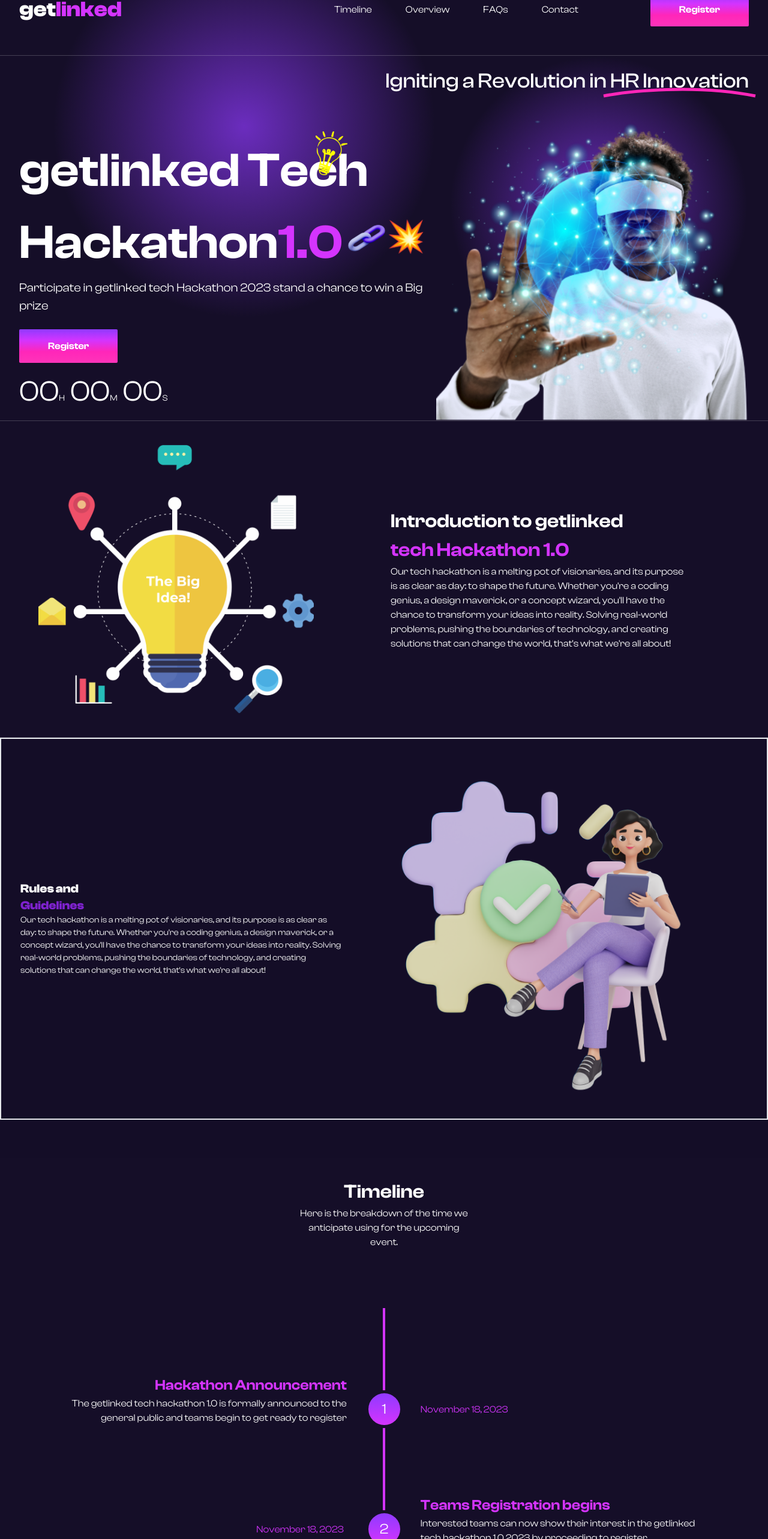
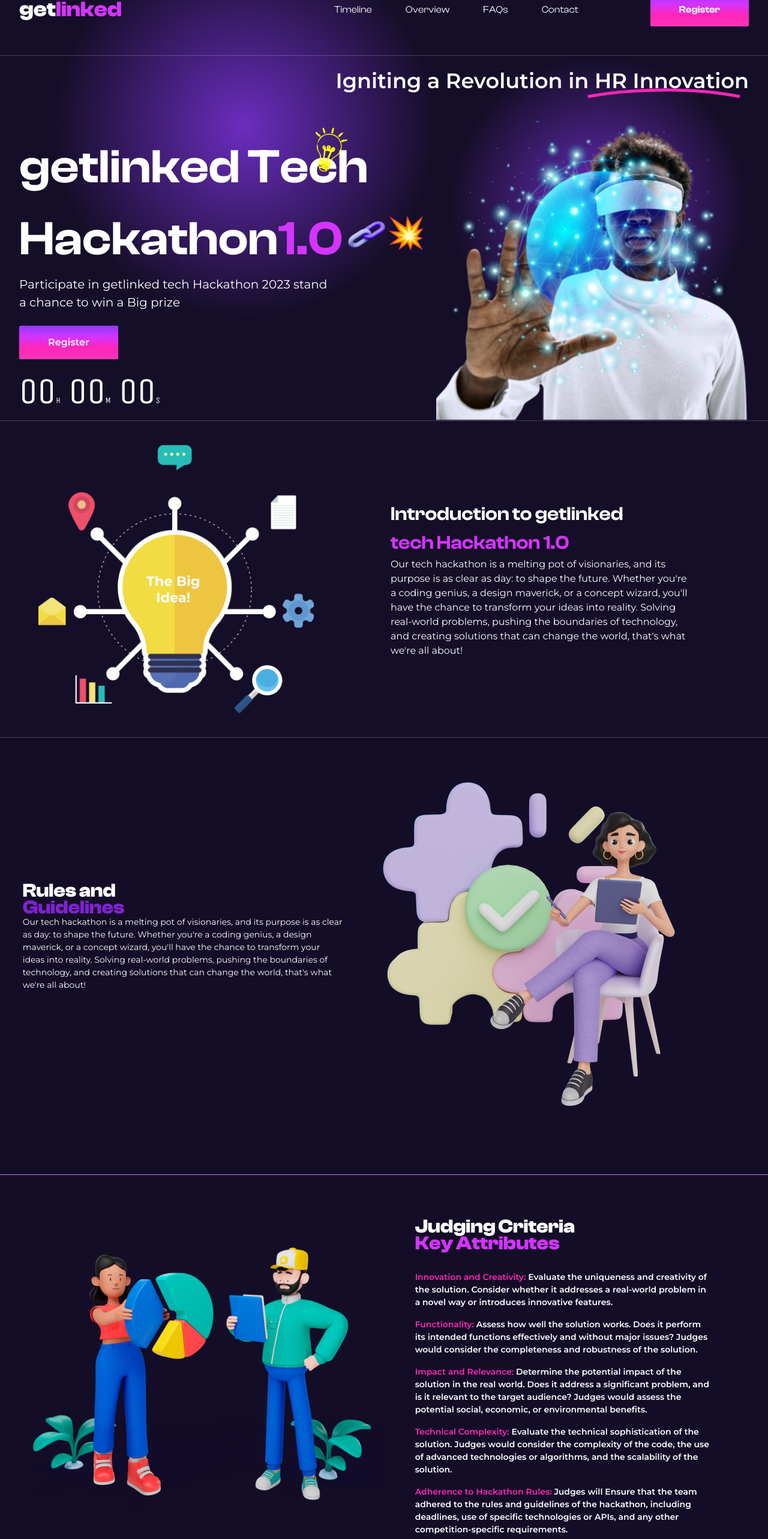
Before and after one commit to leevigh/getlinked, a React (Vite) app: page / in a window 1280 px wide. Shown: the part 68-2634 px from the top of the page at 60% size. Built offline with nearby package versions, Linux system fonts and the light colour scheme.

Commit message:
fix layout issues

```diff
--- a/index.html
+++ b/index.html
@@ -3,6 +3,14 @@
   <head>
     <meta charset="UTF-8" />
     <link rel="icon" type="image/svg+xml" href="/vite.svg" />
+    <link rel="preconnect" href="https://fonts.googleapis.com">
+    <link rel="preconnect" href="https://fonts.gstatic.com" crossorigin>
+    <link href="https://fonts.googleapis.com/css2?family=Montserrat:wght@200;300;400;500;600;700&display=swap" rel="stylesheet">
+
+    <link rel="preconnect" href="https://fonts.googleapis.com">
+    <link rel="preconnect" href="https://fonts.gstatic.com" crossorigin>
+    <link href="https://fonts.googleapis.com/css2?family=Montserrat:wght@200;300;400;500;600;700&family=Unica+One&display=swap" rel="stylesheet">
+
     <meta name="viewport" content="width=device-width, initial-scale=1.0" />
     <title>Getlinked project</title>
   </head>
--- a/src/App.css
+++ b/src/App.css
@@ -2,6 +2,12 @@ body {
   /* background-image: linear-gradient(#903AFF,#D434FE); */
   background-color: #150e28;
   font-family: "ClashDisplay";
+  overflow-x: hidden;
+  scroll-behavior: smooth;
+}
+
+.font-unica {
+  font-family: 'Unica One', sans-serif;
 }
 
 .mobile-menu {
@@ -50,11 +56,10 @@ body {
   left: 2rem;
   width: 750px;
   height: 750px;
-  /* background-image: radial-gradient(circle, #903aff 0%, #150E28); */
   background-image: radial-gradient(circle, #903aff 0%, transparent 60%, transparent 100%);;
-  border-radius: 50%; /* Adjust the border-radius for the desired roundness */
-  opacity: 0.7; /* Adjust the opacity as needed */
-  z-index: -1; /* Place the pseudo-element behind the content */
+  border-radius: 50%;
+  opacity: 0.7;
+  z-index: -1;
 }
 
 .home-container::after {
@@ -64,11 +69,10 @@ body {
   right: 2rem;
   width: 500px;
   height: 500px;
-  /* background-image: radial-gradient(circle, #903aff 0%, transparent 60%, transparent 100%); */
   background-image: radial-gradient(circle, #903aff 0%, rgba(21, 14, 40, 0.6) 70%, rgba(21, 14, 40, 0.4) 60%, transparent 100%);
-  border-radius: 50%; /* Adjust the border-radius for the desired roundness */
-  opacity: 0.7; /* Adjust the opacity as needed */
-  z-index: -1; /* Place the pseudo-element behind the content */
+  border-radius: 50%;
+  opacity: 0.7;
+  z-index: -1;
   overflow-y: hidden;
 }
 
--- a/src/Components/Sections/Criteria.jsx
+++ b/src/Components/Sections/Criteria.jsx
@@ -6,33 +6,34 @@ const Criteria = () => {
     <div className='bg-custom-bg-color border border-purple-400 border-l-0 border-r-0 p-4 py-8'>
 
 
-        <div className=' flex flex-wrap lg:flex-nowrap justify-center items-center px-5 py-[40px] '>
+        <div className=' flex flex-wrap lg:flex-nowrap justify-center items-center px-5 py-[40px] lg:max-w-[1500px] mx-auto'>
 
             <div className='flex justify-center '>
                 <img src={judge} alt="IMG" className=' h-200 w-200 items-center '/>
             </div>
 
-            <div className=' text-center font-sans  px-11 lg:w-1/2 lg:text-left lg:ml-[3rem]  lg:mr-[2rem] lg:pr-[1.5rem]'>
-                <p  className='text-xl font-bold fontfont-ClashDisplay lg:pb-[32px]'>
+            <div className='text-center lg:w-1/2 lg:text-left lg:ml-[3rem]  lg:mr-[2rem] lg:pr-[1.5rem]'>
+                <p  className='text-xl lg:text-[32px] font-bold lg:pb-[32px]'>
                     <span className='text-white '>Judging Criteria</span><br/>
                     <span className='text-[#D434FE]'>Key Attributes</span>
                 </p>
 
-                <p className='text-white text-[14px] p-4 lg:p-0 font-bold font-[montserrat] lg:pb-[16px]'>
+                <p className='text-white text-[14px] py-4 max-w-[300px] lg:max-w-[533px] lg:p-0 font-semibold font-[montserrat] lg:pb-[16px]'>
                    <span className='text-[#FF26B9] font-[16px]'> Innovation and Creativity:</span> Evaluate the uniqueness and creativity of the
                     solution. Consider whether it addresses a real-world problem in a novel
                     way or introduces innovative features.
                 </p>
 
 
-                <p className='text-white text-[14px] p-4 lg:p-0 font-bold font-[montserrat] lg:pb-[16px]'>
+                <p className='text-white text-[14px] py-4 max-w-[300px] lg:max-w-[533px] lg:p-0 font-semibold font-[montserrat] lg:pb-[16px]'>
                    <span className='text-[#FF26B9] font-[16px]'> Functionality:</span> Assess how well the solution works. Does it perform its
                     intended functions effectively and without major issues? Judges would
                     consider the completeness and robustness of the solution.
                 </p>
 
 
-                <p className='text-white text-[14px] p-4 lg:p-0 font-bold font-[montserrat] lg:pb-[16px]'>
+
+                    <p className='text-white text-[14px] py-4 max-w-[300px] lg:max-w-[533px] lg:p-0 font-semibold font-[montserrat] lg:pb-[16px]'>
                         <span className='text-[#FF26B9] font-[16px]'>Impact and Relevance:</span> Determine the potential impact of the solution
                         in the real world. Does it address a significant problem, and is it relevant
                         to the target audience? Judges would assess the potential social,
@@ -40,18 +41,19 @@ const Criteria = () => {
                     </p>
 
 
-                <p className='text-white text-[14px] p-4 lg:p-0 font-bold font-[montserrat] lg:pb-[16px]'>
+                    <p className='text-white text-[14px] py-4 max-w-[300px] lg:max-w-[533px] lg:p-0 font-semibold font-[montserrat] lg:pb-[16px]'>
                     <span className='text-[#FF26B9] font-[16px]'>Technical Complexity: </span> Evaluate the technical sophistication of the solution.
                         Judges would consider the complexity of the code, the use of advanced
                         technologies or algorithms, and the scalability of the solution.
                     </p>
 
 
-                <p className='text-white text-[14px] p-4 lg:p-0 font-bold font-[montserrat] lg:pb-[16px]'>
+                    <p className='text-white text-[14px] py-4 max-w-[300px] lg:max-w-[533px] lg:p-0 font-semibold font-[montserrat] lg:pb-[16px]'>
                         <span className='text-[#FF26B9] font-[16px]'>Adherence to Hackathon Rules:</span> Judges will Ensure that the team adhered
                         to the rules and guidelines of the hackathon, including deadlines, use of
                         specific technologies or APIs, and any other competition-specific requirements.
                     </p>
+
                 <button className='bg-gradient-to-r from-[#FF26B9] via-[#FF26B9]-purple-200 to-purple-500 border rounded border-transparent px-3 py-1.5 font-extrabold text-white font-[montserrat] mt-4'>Read More</button>
 
             </div>
--- a/src/Components/Sections/Rules.jsx
+++ b/src/Components/Sections/Rules.jsx
@@ -6,16 +6,16 @@ export const Rules = () => {
     <div className='bg-custom-bg-color pb-[4rem] '>
 
 
-        <div className=' flex flex-wrap-reverse px-8 border-2 lg:justify-evenly lg:flex-nowrap justify-center items-center  max-w-[1500px] mx-auto'>
+        <div className=' flex flex-wrap-reverse px-8 lg:justify-evenly lg:flex-nowrap justify-center items-center  lg:max-w-[1500px] mx-auto'>
 
-            <div className=' text-center lg:w-1/2 lg:text-left '>
+            <div className=' text-center lg:text-left '>
             {/* lg:ml-[3rem]  lg:mr-[2rem] lg:pr-[1.5rem] */}
-                <p  className='text-xl font-bold lg:max-w-[170px]'>
+                <p  className='text-xl lg:text-[32px] font-bold max-w-[107px] mx-auto lg:mx-0 lg:max-w-[170px]'>
                     <span className='text-white '>Rules and</span>
                     <span className='text-purple-700'> Guidelines</span>
                 </p>
 
-                <p className='text-white text-[14px] lg:max-w-[535px] lg:p-0'>
+                <p className='text-white text-[14px] font-[montserrat] lg:max-w-[535px] lg:p-0'>
                     Our tech hackathon is a melting pot of visionaries, and its purpose is as
                     clear as day: to shape the future. Whether you're a coding genius, a
                     design maverick, or a concept wizard, you'll have the chance to transform
@@ -26,8 +26,8 @@ export const Rules = () => {
 
             </div>
 
-            <div className='flex justify-center '>
-                <img src={read} alt="IMG" className=' h-200 w-200 items-center '/>
+            <div className='flex justify-center'>
+                <img src={read} alt="IMG" className=' items-center '/>
             </div>
         </div>
     </div>
--- a/src/components/sections/BigIdea.jsx
+++ b/src/components/sections/BigIdea.jsx
@@ -14,7 +14,7 @@ const BigIdea = () => {
                 </div>
 
                 <div className='lg:max-w-[535px]'>
-                    <p className='text-white text-center lg:text-left'>
+                    <p className='text-white text-center font-[montserrat] lg:text-left'>
                     Our tech hackathon is a melting pot of visionaries, and its purpose is as clear as
     day: to shape the future. Whether you're
     a coding genius, a design maverick, or a
--- a/src/components/sections/Footer.jsx
+++ b/src/components/sections/Footer.jsx
@@ -12,6 +12,7 @@ const Footer = () => {
   return (
     <div className='bg-custom-bg-color text-left p-[5rem] lg:pr-0  lg:pb-[2rem] text-white '>
 
+        <div className='max-w-[1500px] mx-auto'>
             <div className='lg:flex justify-around lg:pl-[6rem] '>
 
 
@@ -74,6 +75,7 @@ const Footer = () => {
             <div className='text-center  text-[1rem] font-400 font-montserrat mt-[2rem] '>
                 All rights reserved. © getlinked Ltd.
             </div>
+        </div>
 
     </div>
   )
--- a/src/components/sections/Hero.jsx
+++ b/src/components/sections/Hero.jsx
@@ -3,6 +3,7 @@ import Blast from '../Blast'
 import Chain from '../Chain'
 import Bulb from '../Bulb'
 import Underline from '../Underline'
+import { Link } from 'react-router-dom'
 // import Blast from '../../assets/blast.svg'
 // import {hackathonguy} from '../../assets/hackathon-guy.png'
 
@@ -11,7 +12,7 @@ const Hero = () => {
     <div>
         <header className='flex flex-col text-center border-b-[0.1px] border-opacity-20 border-b-white lg:items-end lg:max-w-[1500px] mx-auto lg:px-8 hero-section'>
             <div className='pt-8 pb-14'>
-                <p className='text-white font-medium text-sm lg:text-[35px]'>Igniting a Revolution in <span className='relative'><span className='absolute -bottom-2 -left-3'><Underline /></span>HR Innovation</span></p>
+                <p className='text-white font-semibold text-sm lg:text-[35px] font-[montserrat]'>Igniting a Revolution in <span className='relative'><span className='absolute -bottom-2 -left-3'><Underline /></span>HR Innovation</span></p>
             </div>
             <div className='flex flex-col lg:flex-row items-center'>
                 <div className='mx-auto '>
@@ -43,19 +44,23 @@ const Hero = () => {
                             <span className='absolute top-12 right-3'><Blast /></span> */}
                             {/* <img className='absolute right-28 bottom-8 border-2 w-16' src='/chain.png' /> */}
                         </h1>
-                        <p className='text-center lg:text-left lg:text-[20px] text-white'>
+                        <p className='lg:max-w-[522px] text-center lg:text-left lg:text-[20px] text-white font-[montserrat]'>
                         Participate in getlinked tech Hackathon 2023 stand a chance to win a Big prize
                         </p>
                     </div>
-
+                    {/* <div className='px-12 py-4 w-fit rounded-sm text-white font-semibold register-btn'>
+                                Register
+                            </div> */}
                     <div className='py-6 flex justify-center lg:justify-start lg:cursor-pointer'>
-                        <div className='px-12 py-4 w-fit rounded-sm text-white font-semibold register-btn'>
-                            Register
-                        </div>
+                        <Link to={'/register'}>
+                            <div className='px-12 py-4 w-fit rounded-sm text-white font-semibold font-[montserrat] register-btn'>
+                                Register
+                            </div>
+                        </Link>
                     </div>
 
                     <div>
-                        <div className='text-white text-center lg:text-left text-5xl'>
+                        <div className='text-white text-center lg:text-left text-5xl lg:text-6xl font-unica'>
                             00<span className='text-sm'>H</span> 00<span className='text-sm'>M</span> 00<span className='text-sm'>S</span>
                         </div>
                     </div>
--- a/src/pages/Homepage.tsx
+++ b/src/pages/Homepage.jsx
@@ -13,21 +13,21 @@ import TimelineSection from '../components/sections/TimelineSection'
 const Homepage = () => {
   return (
     <>
-      <div className='w-full lg:max-w-[1500px] lg:mx-auto home-container'>
+      <div className=' lg:max-w-[1500px] lg:mx-auto home-container'>
         {/* <div className='home-container-mobile lg:hidden'></div> */}
         <Navbar />
         <Hero />
       </div>
         <BigIdea />
         <Rules />
+        <Criteria />
         <TimelineSection />
+        <Prizes />
+        <Partners />
+        <Privacy />
+        <Footer />
         <div>
-            < Rules />
-            <Criteria />
-            < Prizes />
-            <Partners />
-            <Privacy />
-            <Footer />
+            {/* <Rules /> */}
         </div>
     </>
   )
```
Also changed, not shown: src/components/sections/Partners.jsx (+9 -5 lines), src/components/sections/Privacy.jsx (+23 -16 lines), src/components/sections/Prizes.jsx (+24 -6 lines), public/lock.png (added), public/policy-man.png (added), src/pages/Registerpage.jsx (renamed from src/pages/Registerpage.tsx). Lines whose indentation alone changed are shown as unchanged.
